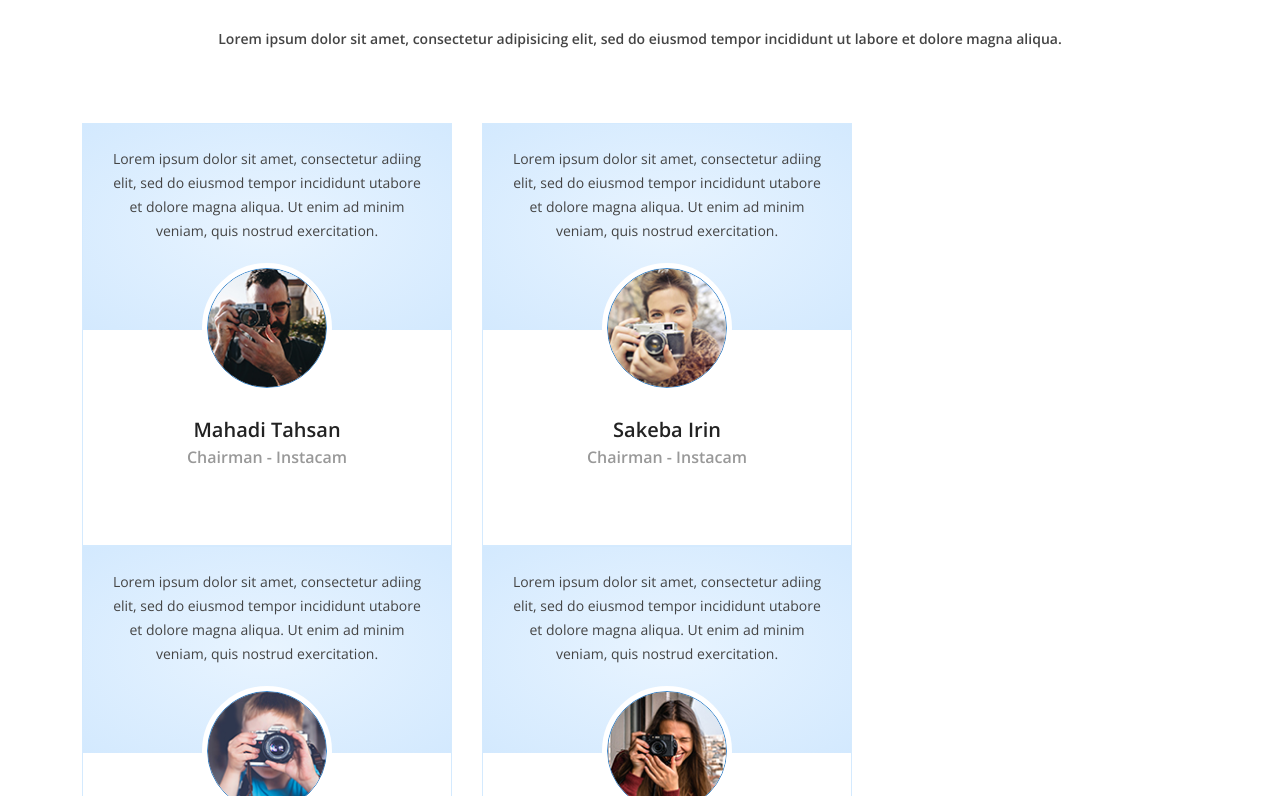
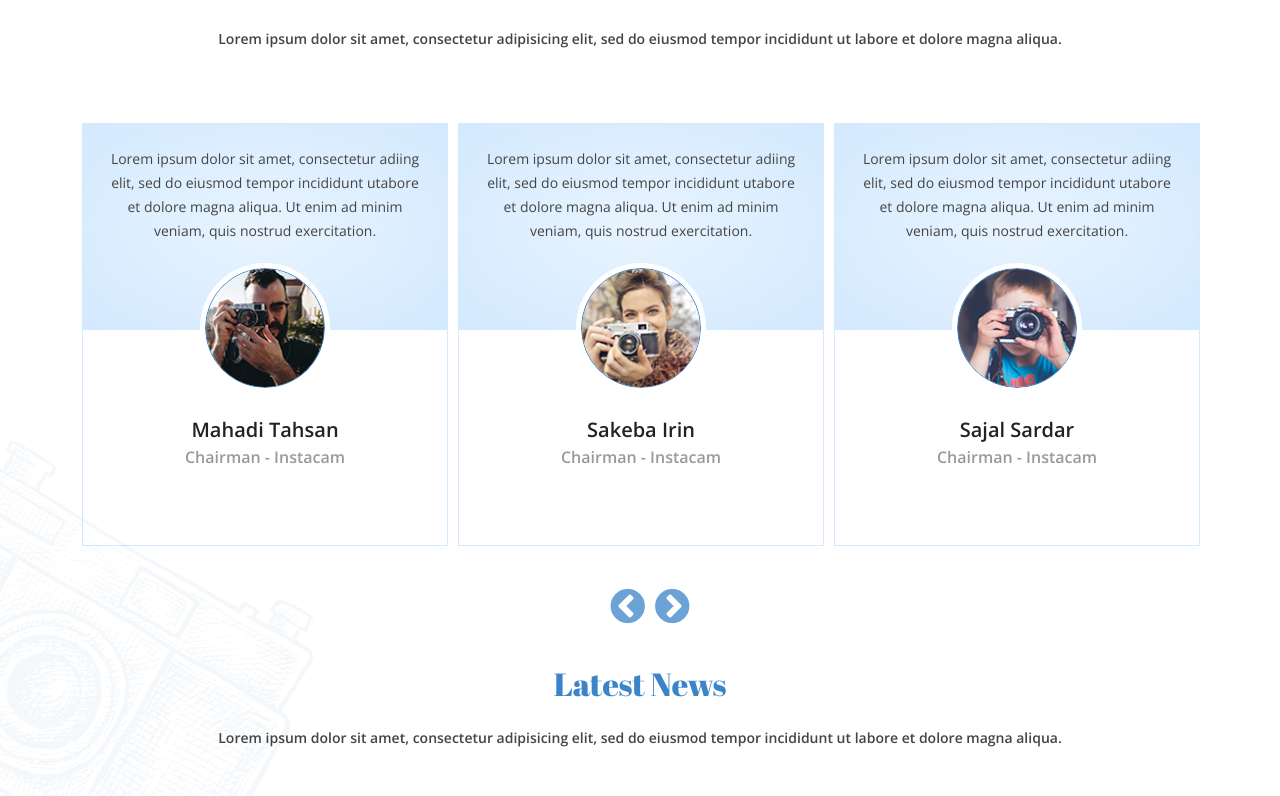
Before and after one commit to Miraz-Uddin/Fullstack-React-boot-camp-batch-03, a React (Vite) app in the folder Tasks/Day-19/: page / in a window 1280 px wide. Shown: the part 5464-6260 px from the top of the page. Built offline with nearby package versions, Linux system fonts and the light colour scheme.

Commit message:
Testimonials Part Done

```diff
--- a/Tasks/Day-19/package.json
+++ b/Tasks/Day-19/package.json
@@ -14,7 +14,8 @@
     "react-bootstrap": "^2.5.0",
     "react-dom": "^18.2.0",
     "react-scroll": "^1.8.7",
-    "react-slick": "^0.29.0"
+    "react-slick": "^0.29.0",
+    "slick-carousel": "^1.8.1"
   },
   "devDependencies": {
     "@types/react": "^18.0.15",
--- a/Tasks/Day-19/public/assets/css/style.css
+++ b/Tasks/Day-19/public/assets/css/style.css
@@ -1192,11 +1192,20 @@ header {
 
 .testimonial-section-slide {
 	box-sizing: border-box;
-	width: 370px;
+	/* width: 370px;
 	float: left;
-	margin-right: 30px;
+	margin-right: 30px; */
 	background: #fff;
 	border: 1px solid #d4eafe;
+}
+
+
+.testimonial-section .slick-list {
+	margin: 0 -5px;
+}
+
+.testimonial-section .slick-slide>div {
+	padding: 0 5px;
 }
 
 .testimonial-section-slide-head {
@@ -1278,24 +1287,40 @@ header {
 	margin-top: 3px;
 }
 
-.testimonial-navigation i {
+
+
+.testimonial-section .slick-prev,
+.testimonial-section .slick-next {
+	top: 110%;
+	z-index: 55;
+	transform: translateX(-50%);
+}
+
+.testimonial-section .slick-prev {
+	left: 48%;
+}
+
+.testimonial-section .slick-next {
+	left: 52%;
+}
+
+.testimonial-section .slick-prev:before,
+.testimonial-section .slick-next:before {
+	font-size: 40px;
 	height: 40px;
 	width: 40px;
 	line-height: 40px;
 	text-align: center;
-	border: 1px solid #3a85c9;
 	border-radius: 50%;
 	color: #3a85c9;
 	background: #fff;
 	cursor: pointer;
-	margin-right: 6px;
-}
-
-.testimonial-navigation i:hover {
-	border: 1px solid #3a85c9;
+}
+
+.testimonial-section .slick-prev:hover::before,
+.testimonial-section .slick-next:hover::before {
 	border-radius: 50%;
-	color: #fff;
-	background: #3a85c9;
+	color: #3a85c9;
 }
 
 .testimonial-navigation p {
--- a/Tasks/Day-19/src/App.jsx
+++ b/Tasks/Day-19/src/App.jsx
@@ -1,5 +1,7 @@
 import "bootstrap/dist/css/bootstrap.min.css";
 import { useState } from "react";
+import "../node_modules/slick-carousel/slick/slick-theme.css";
+import "../node_modules/slick-carousel/slick/slick.css";
 import "./App.css";
 import Home from "./components/Home";
 import Navigator from "./components/Navigator";
--- a/Tasks/Day-19/src/sections/Testimonials.jsx
+++ b/Tasks/Day-19/src/sections/Testimonials.jsx
@@ -2,8 +2,51 @@ import React from "react";
 import Col from "react-bootstrap/Col";
 import Container from "react-bootstrap/Container";
 import Row from "react-bootstrap/Row";
+import Slider from "react-slick";
+
+function TestimonialNextArrow(props) {
+  const { className, style, onClick } = props;
+  return <div className={className} style={style} onClick={onClick} />;
+}
+
+function TestimonialPrevArrow(props) {
+  const { className, style, onClick } = props;
+  return <div className={className} style={style} onClick={onClick} />;
+}
 
 export default function Testimonials() {
+  const settings = {
+    dots: false,
+    infinite: true,
+    speed: 500,
+    slidesToShow: 3,
+    slidesToScroll: 1,
+    arrows: true,
+    // nextArrow: ".testimonial-navigation-right",
+    // prevArrow: ".testimonial-navigation-left",
+    nextArrow: <TestimonialNextArrow />,
+    prevArrow: <TestimonialPrevArrow />,
+    responsive: [
+      {
+        breakpoint: 991,
+        settings: {
+          slidesToShow: 2,
+        },
+      },
+      {
+        breakpoint: 575,
+        settings: {
+          slidesToShow: 1,
+        },
+      },
+      {
+        breakpoint: 480,
+        settings: {
+          slidesToShow: 1,
+        },
+      },
+    ],
+  };
   return (
     <section id="testimonial" name="testimonial">
       <div className="testimonial-part">
@@ -18,6 +61,7 @@ export default function Testimonials() {
                 </p>
               </div>
               <div className="testimonial-section">
+                <Slider {...settings}>
                   <div className="testimonial-section-slide">
                     <div className="testimonial-section-slide-head">
                       <p>
@@ -150,7 +194,9 @@ export default function Testimonials() {
                       </div>
                     </div>
                     <div className="testimonial-section-slide-body">
-                    <span className="testimonialName">Muttakin Islam Ove</span>
+                      <span className="testimonialName">
+                        Muttakin Islam Ove
+                      </span>
                       <span className="testimonialDesignation">
                         Chairman - Instacam
                       </span>
@@ -179,7 +225,9 @@ export default function Testimonials() {
                       </div>
                     </div>
                     <div className="testimonial-section-slide-body">
-                    <span className="testimonialName">Shohan Hossain Ean</span>
+                      <span className="testimonialName">
+                        Shohan Hossain Ean
+                      </span>
                       <span className="testimonialDesignation">
                         Chairman - Instacam
                       </span>
@@ -255,9 +303,10 @@ export default function Testimonials() {
                   <div className="testimonial-section-slide">
                     <div className="testimonial-section-slide-head">
                       <p>
-                      As you navigate through the rest of your life, find a
-                      group of people who challenge and inspire you, spend a lot
-                      of time with them which will change your life.
+                        Lorem ipsum dolor sit amet, consectetur adiing elit, sed
+                        do eiusmod tempor incididunt utabore et dolore magna
+                        aliqua. Ut enim ad minim veniam, quis nostrud
+                        exercitation.
                       </p>
                       <div className="circleImage">
                         <img
@@ -280,13 +329,14 @@ export default function Testimonials() {
                       </p>
                     </div>
                   </div>
+                </Slider>
               </div>
-              <div className="testimonial-navigation">
+              {/* <div className="testimonial-navigation">
                 <p>
                   <i className="fa fa-long-arrow-left testimonial-navigation-left"></i>
                   <i className="fa fa-long-arrow-right testimonial-navigation-right"></i>
                 </p>
-              </div>
+              </div> */}
             </Col>
           </Row>
         </Container>
```
Lines whose indentation alone changed are shown as unchanged.
